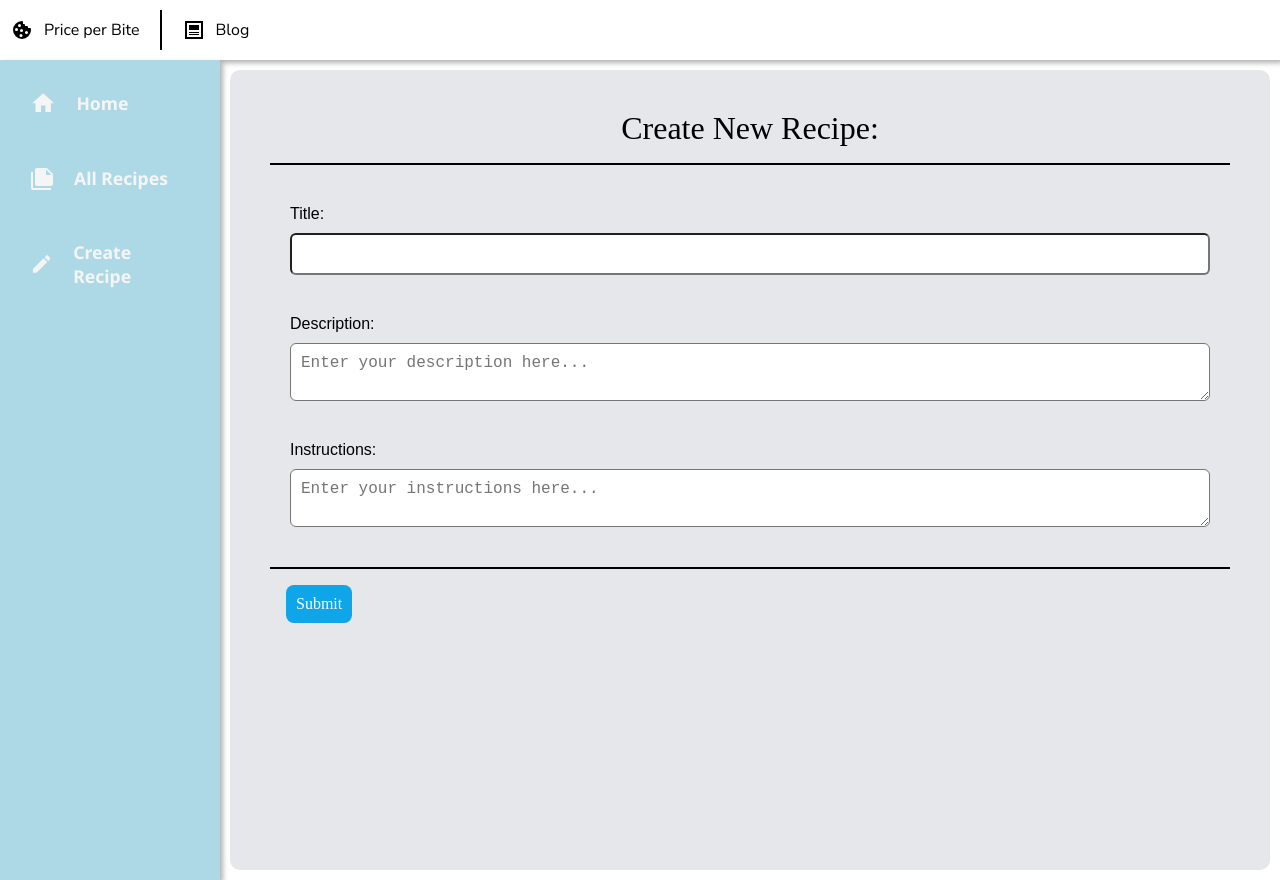
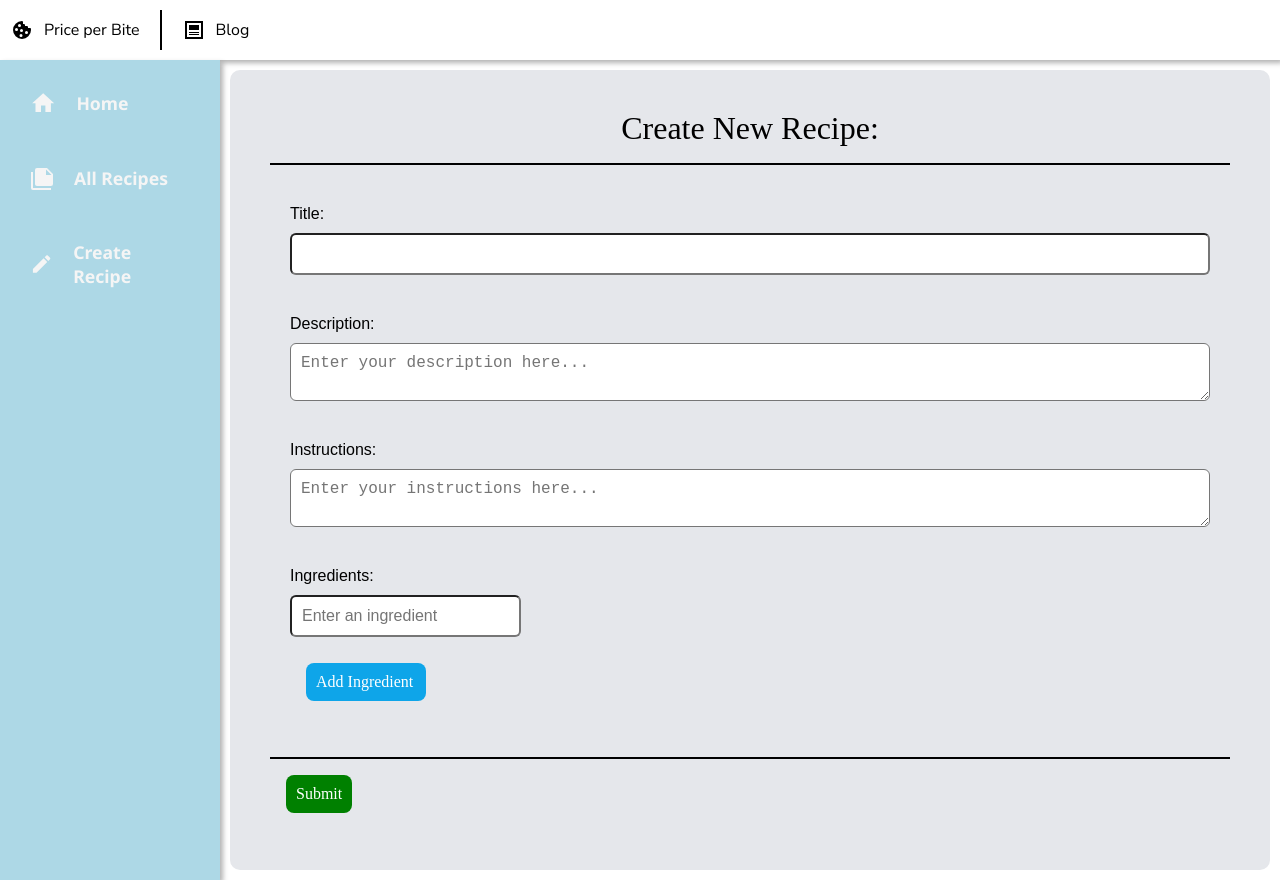
Before and after one commit to mtg9ny/price-per-bite, a React (Vite) app: page /blog/recipe/create-recipe in a window 1280 px wide. Built offline with nearby package versions, Linux system fonts and the light colour scheme.

Commit message:
Add input field for ingredients for the create recipe page

```diff
--- a/src/components/CreateRecipe.jsx
+++ b/src/components/CreateRecipe.jsx
@@ -1,8 +1,26 @@
-import Header from "./Header"
+import { useState } from "react";
+import Header from "./Header";
 import SideBar from "./Sidebar";
-import styles from "../styles/create-recipe.module.css"
+import styles from "../styles/create-recipe.module.css";
 
 export default function CreateRecipe() {
+    const [ingredients, setIngredients] = useState([""]);
+
+    const handleIngredientChange = (index, event) => {
+        const newIngredients = [...ingredients];
+        newIngredients[index] = event.target.value;
+        setIngredients(newIngredients);
+    };
+
+    const handleAddIngredient = () => {
+        setIngredients([...ingredients, ""]);
+    };
+
+    const handleRemoveIngredient = (index) => {
+        const newIngredients = ingredients.filter((_, i) => i !== index);
+        setIngredients(newIngredients);
+    };
+
     return (
         <>
             <Header />
@@ -26,11 +44,43 @@ export default function CreateRecipe() {
                             <label htmlFor="instructions">Instructions:</label>
                             <textarea name="instructions" id="instructions" rows="2" cols="50" placeholder="Enter your instructions here..." maxLength="500" required></textarea>
                         </div>
+
+                        <div className={styles.pair}>
+                            <label>Ingredients:</label>
+                            {ingredients.map((ingredient, index) => (
+                                <div key={index} className={styles.ingredientPair}>
+                                    <input
+                                        type="text"
+                                        value={ingredient}
+                                        onChange={(e) => handleIngredientChange(index, e)}
+                                        placeholder="Enter an ingredient"
+                                        required
+                                    />
+                                    {ingredients.length > 1 && (
+                                        <button
+                                            type="button"
+                                            onClick={() => handleRemoveIngredient(index)}
+                                            className={styles.removeButton}
+                                        >
+                                            Remove
+                                        </button>
+                                    )}
+                                </div>
+                            ))}
+                            <button
+                                type="button"
+                                onClick={handleAddIngredient}
+                                className={styles.addButton}
+                            >
+                                Add Ingredient
+                            </button>
+                        </div>
+
                         <div className={styles.horizontalLine}></div>
                         <button type="submit">Submit</button>
                     </form>
                 </div>
             </div>
         </>
-    )
+    );
 }
--- a/src/styles/create-recipe.module.css
+++ b/src/styles/create-recipe.module.css
@@ -44,7 +44,17 @@ textarea {
     padding: 10px;
 }
 
-form>button {
+.ingredientPair {
+    display: flex;
+    justify-content: flex-start;
+    align-items: center;
+}
+
+.ingredientPair button {
+    background-color: red;
+}
+
+button {
     font-family: "Times New Roman", Times, serif;
     display: flex;
     justify-content: flex-start;
@@ -55,7 +65,12 @@ form>button {
     padding: 10px;
     color: white;
     cursor: pointer;
-    background-color: var(--blue);
+    background-color: green;
     border: none;
     font-size: 1em;
 }
+
+.addButton {
+    width: 120px;
+    background-color: var(--blue);
+}
```
